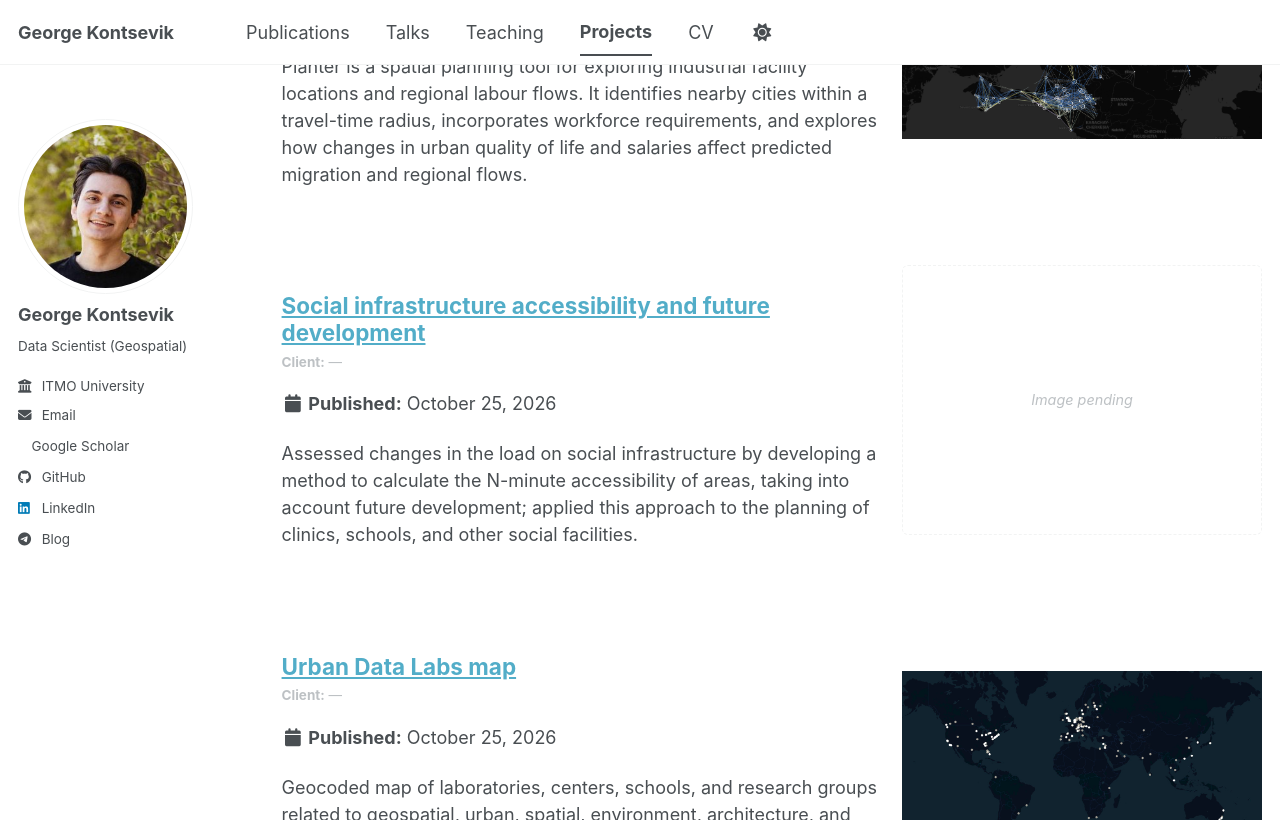
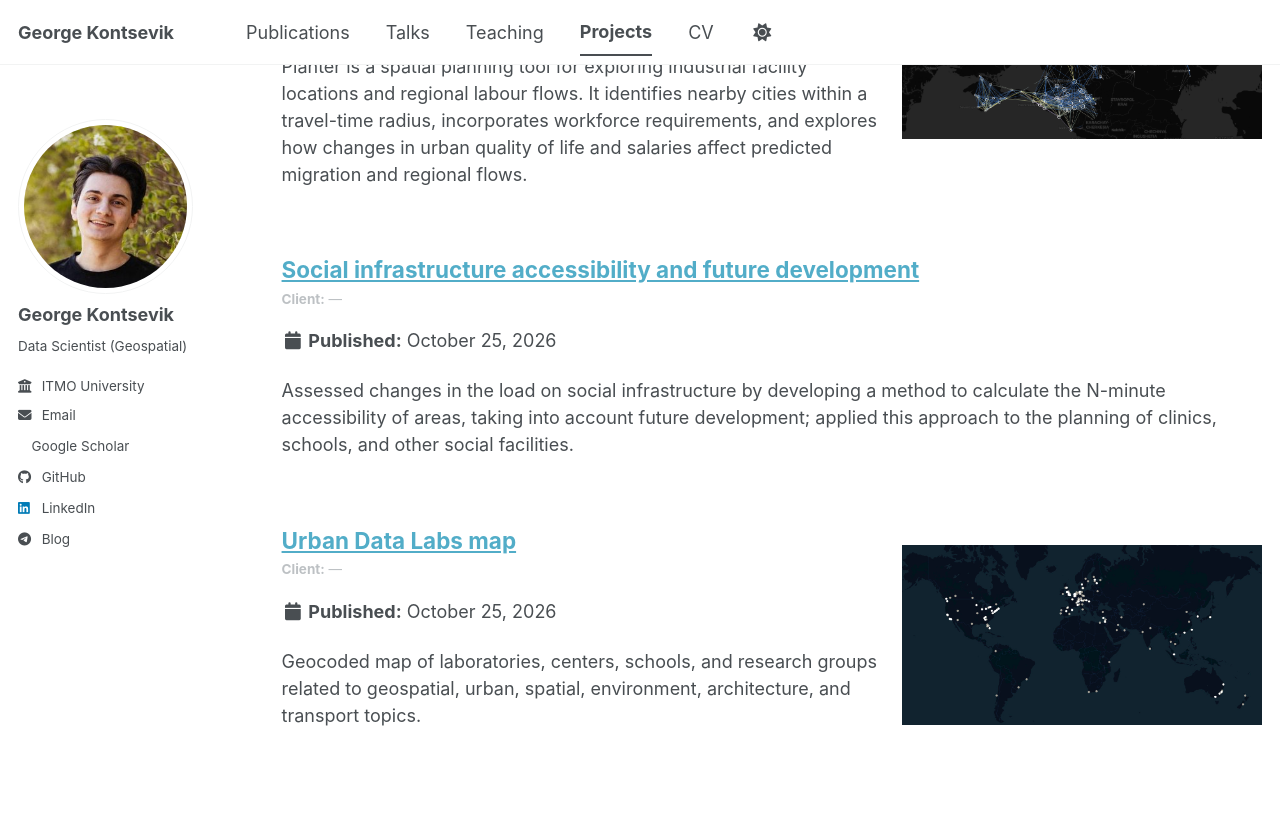
Before and after one commit to GeorgeKontsevik/GeorgeKontsevik.github.io, a Jekyll site: the page built from _pages/portfolio.md, in a window 1280 px wide and 1400 px high, scrolled down 311 px, cut to the strip 0-820 px from the top of the window. Built offline with Jekyll 4.4.1, drawn with Linux system fonts in a browser that asks for light colours; a style sheet for code colours, icons or effects is not loaded.

Commit message:
Render media blocks and card columns only when media exists

```diff
--- a/_includes/archive-single.html
+++ b/_includes/archive-single.html
@@ -12,8 +12,14 @@
   {% assign title = post.title %}
 {% endif %}
 
+{% assign entry_image = "" %}
+{% if post.collection == 'publications' or post.collection == 'portfolio' %}
+  {% capture entry_image %}{% include entry-image.html item=post %}{% endcapture %}
+  {% assign entry_image = entry_image | strip %}
+{% endif %}
+
 <div class="{{ include.type | default: "list" }}__item">
-  <article class="archive__item{% if post.collection == 'publications' or post.collection == 'portfolio' %} archive__item--with-image{% endif %}" itemscope itemtype="http://schema.org/CreativeWork">
+  <article class="archive__item{% if entry_image != "" %} archive__item--with-image{% endif %}" itemscope itemtype="http://schema.org/CreativeWork">
     <div class="archive__item-content">
     {% if include.type == "grid" and teaser %}
       <div class="archive__item-teaser">
@@ -99,8 +105,6 @@
       <p><i class="fa fa-trophy" aria-hidden="true"></i> <strong>Awards:</strong> {% if post.award_url %}<a href="{{ post.award_url }}">{{ post.award }}</a>{% else %}{{ post.award }}{% endif %}</p>
     {% endif %}
     </div>
-    {% if post.collection == 'publications' or post.collection == 'portfolio' %}
-      {% include entry-image.html item=post %}
-    {% endif %}
+    {{ entry_image }}
   </article>
 </div>
--- a/_includes/entry-image.html
+++ b/_includes/entry-image.html
@@ -1,10 +1,12 @@
-{% assign item = include.item %}
+{%- assign item = include.item -%}
+{%- assign image = item.image | default: "" | strip -%}
+{%- assign youtube_id = item.youtube_id | default: "" | strip -%}
+{%- if youtube_id != "" or image != "" -%}
 <aside class="entry-image{% if include.full %} entry-image--full{% endif %}" aria-label="Image for {{ item.title | escape }}">
-  {% if item.youtube_id %}
-    <iframe src="https://www.youtube-nocookie.com/embed/{{ item.youtube_id | escape }}" title="{{ item.title | escape }}" loading="lazy" allow="accelerometer; autoplay; clipboard-write; encrypted-media; gyroscope; picture-in-picture; web-share" allowfullscreen></iframe>
-  {% elsif item.image and item.image != "" %}
-    <img src="{{ item.image | relative_url }}" alt="{{ item.image_alt | default: item.title | escape }}" loading="lazy">
+  {% if youtube_id != "" %}
+    <iframe src="https://www.youtube-nocookie.com/embed/{{ youtube_id | escape }}" title="{{ item.title | escape }}" loading="lazy" allow="accelerometer; autoplay; clipboard-write; encrypted-media; gyroscope; picture-in-picture; web-share" allowfullscreen></iframe>
   {% else %}
-    <div class="entry-image__placeholder"><span>{% if item.client == "NDA" %}NDA{% else %}Image pending{% endif %}</span></div>
+    <img src="{{ image | relative_url }}" alt="{{ item.image_alt | default: item.title | escape }}" loading="lazy">
   {% endif %}
 </aside>
+{%- endif -%}
--- a/_includes/section-card.html
+++ b/_includes/section-card.html
@@ -1,4 +1,6 @@
-<article class="archive__item archive__item--with-image">
+{% capture entry_image %}{% include entry-image.html item=include.item %}{% endcapture %}
+{% assign entry_image = entry_image | strip %}
+<article class="archive__item{% if entry_image != "" %} archive__item--with-image{% endif %}">
   <div class="archive__item-content">
     <h2 class="archive__item-title">{{ include.item.title | escape }}</h2>
     {{ include.item.description | markdownify }}
@@ -6,5 +8,5 @@
       <p class="page__meta"><strong>Location:</strong> {{ include.item.location | default: "—" | escape }}</p>
     {% endif %}
   </div>
-  {% include entry-image.html item=include.item %}
+  {{ entry_image }}
 </article>
--- a/_sass/layout/_archive.scss
+++ b/_sass/layout/_archive.scss
@@ -243,7 +243,7 @@
     }
   }
 }
-/* Article and project previews with an editable image slot. */
+/* Article and project previews with an image or video. */
 .archive__item--with-image {
   display: grid;
   grid-template-columns: minmax(0, 1fr) 360px;
@@ -282,18 +282,6 @@ img[src$="/arctic-network-scheme.png"] {
   background: #fff;
 }
 
-.entry-image__placeholder {
-  display: flex;
-  align-items: center;
-  justify-content: center;
-  aspect-ratio: 4 / 3;
-  border: 1px dashed var(--global-border-color);
-  border-radius: 6px;
-  color: var(--global-text-color-light);
-  font-size: 0.8em;
-  font-style: italic;
-}
-
 .page__content > .entry-image {
   float: right;
   margin: 0 0 20px 24px;
```
Also changed, not shown: AGENTS.md (+1 -1 lines), _includes/AGENTS.md (+1 -1 lines).
